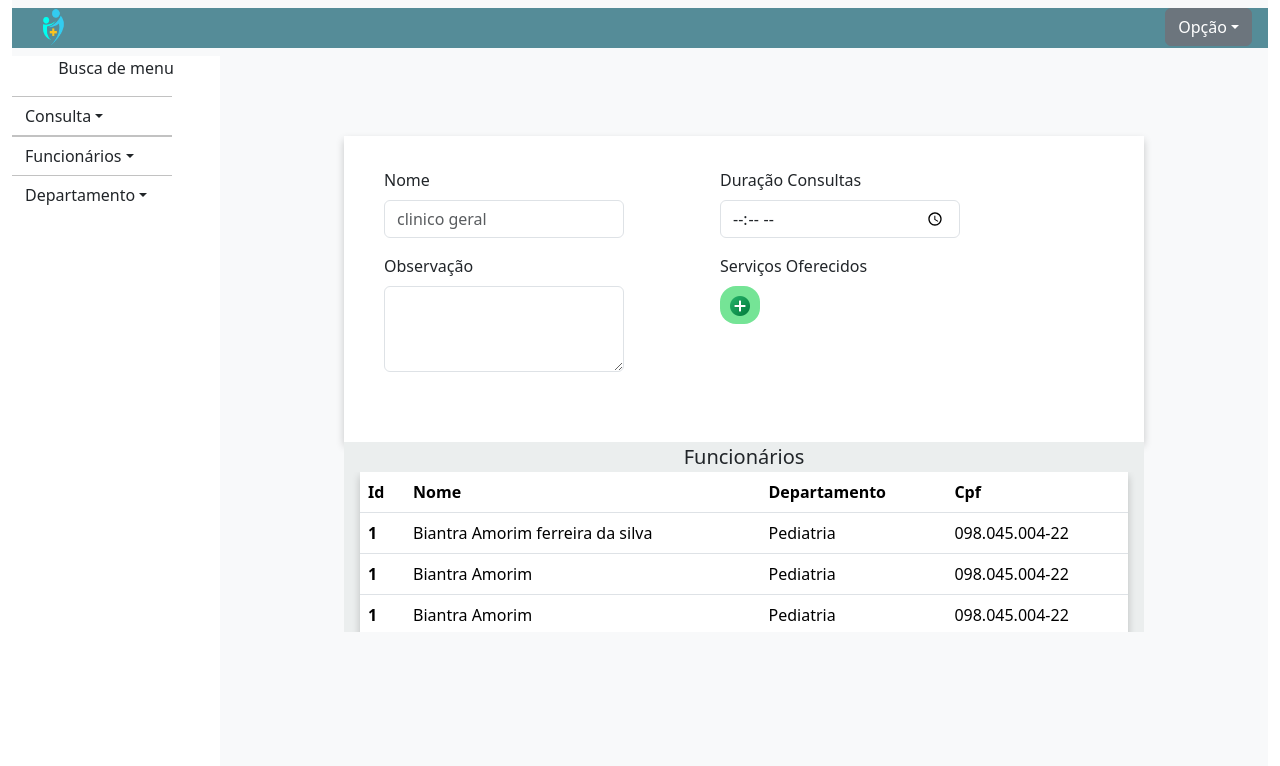
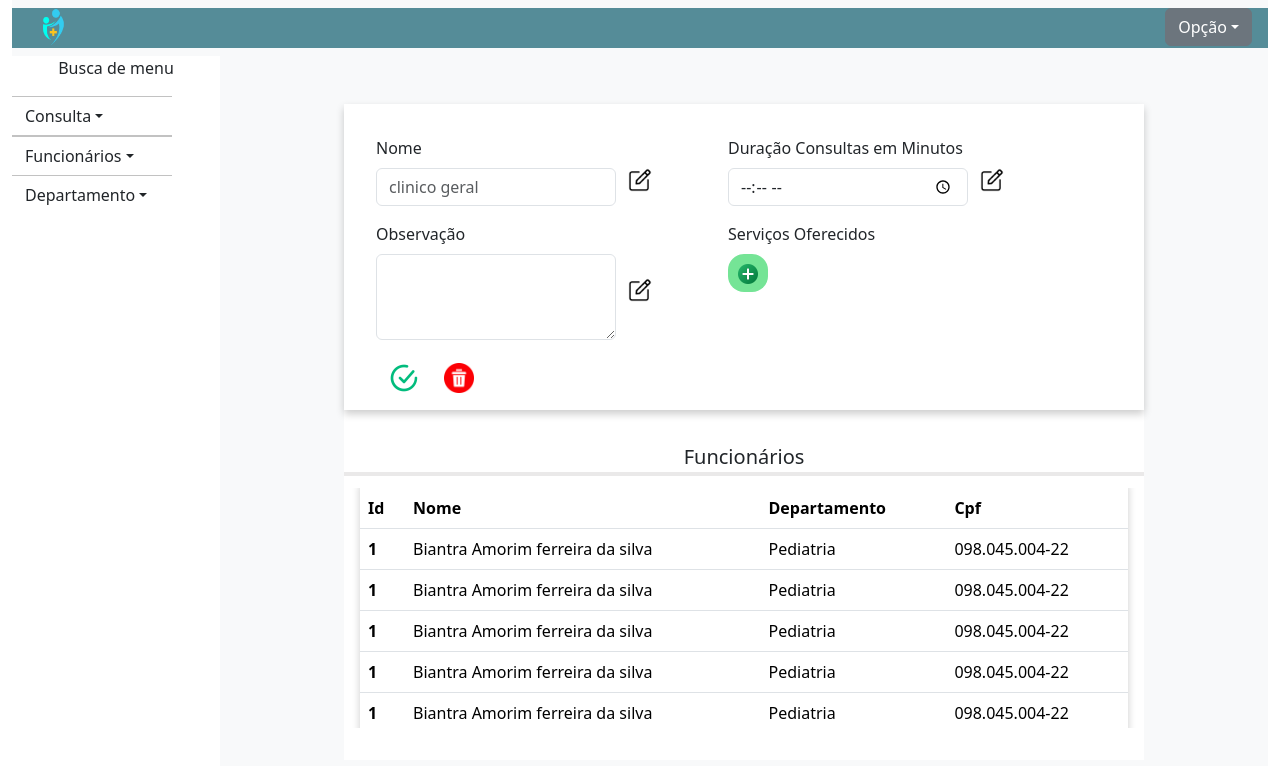
Before and after one commit to luizdaviDL/Ophthalmological_system, a React (Vite) app in the folder front2/app/: page /register in a window 1280 px wide. Shown: the top 766 px of the page. Built offline with nearby package versions, Linux system fonts and the light colour scheme.

Commit message:
integração frontend

```diff
--- a/front2/app/src/pages/admin/appointment/Register.jsx
+++ b/front2/app/src/pages/admin/appointment/Register.jsx
@@ -1,13 +1,28 @@
 import React, { useState, useRef } from 'react';
 
 const Register = () => {
+    const [name, setNome] = useState('');
+    const [observation, setObservation] = useState('');
+    const [timeDuration, settimeDuration] = useState('');
     const [inputs, setInputs] = useState([]); // Estado para armazenar os inputs
     const lastInputRef = useRef(null); // Ref para o último input adicionado
+    const [inputCounter, setInputCounter] = useState(0);
+
+    const handleName = (e)=>{
+        setNome(e.target.value);
+    };
+    const handletimeDuration = (e)=>{
+        settimeDuration(e.target.value);
+    };
+    const handleObservation = (e)=>{
+        setObservation(e.target.value);
+    };
 
     // Função para adicionar novos campos de input
     const addInput = () => {
         const newInput = { value: '', id: inputs.length, isDisabled: false };
         setInputs([...inputs, newInput]); // Adiciona um novo campo de input ao estado
+        setInputCounter(inputCounter+1);
 
         // Coloca o foco no último campo de input adicionado
         setTimeout(() => {
@@ -39,24 +54,83 @@ const Register = () => {
         setInputs(newInputs);
     };
 
+
+
+
+    const saveData = async () => {
+        const data = {
+            name,
+            observation,
+            timeDuration,
+            services: inputs.map(input => input.value).filter(value => value) // Filtra valores vazios
+        };
+
+        try {
+            const response = await fetch('http://localhost:8081/appointment', {
+                method: 'POST',
+                headers: {
+                    'Content-Type': 'application/json',
+                },
+                body: JSON.stringify(data),
+            });
+
+            if (!response.ok) {
+                throw new Error('Erro ao salvar os dados');
+            }
+
+            const result = await response.json();
+            console.log('Dados salvos com sucesso:', result);
+        } catch (error) {
+            console.error('Erro:', error);
+        }
+    };
+
+
+
     return (
         <div>
-            <div style={{ background: "rgb(255, 255, 255)", width: "50rem", marginTop: "5rem", display: "flex", gap: "6rem", justifyContent: "center", paddingTop: "2rem", boxShadow: "0 4px 8px rgba(0, 0, 0, 0.2)" }}>
+            <div style={{ background: "rgb(255, 255, 255)"}}>
+                <div style={{background: "rgb(255, 255, 255)", width: "50rem", marginTop: "3rem", display: "flex", gap: "4rem", justifyContent: "center", paddingTop: "2rem", boxShadow: "0 4px 8px rgba(0, 0, 0, 0.2)" }}>
                     <div>
+                        <div style={{display: "flex"}}>
                             <div className="mb-3">
                                 <label htmlFor="exampleFormControlInput1" className="form-label">Nome</label>
-                        <input style={{ width: "15rem" }} type="email" className="form-control" id="exampleFormControlInput1" placeholder="clinico geral" />
+                                <input onChange={handleName} style={{ width: "15rem" }} type="email" className="form-control" id="exampleFormControlInput1" placeholder="clinico geral" />
                             </div>
+                            <button  style={{ border: "none" }} type="button" className="btn">
+                                <img src="../src/icons/escrever.png" style={{ objectFit: "cover", width: "1.50rem", height: "1.50rem" }} />
+                            </button>
+                        </div>
+
+                        <div  style={{display: "flex"}}>
                             <div className="mb-3">
-                        <label htmlFor="exampleFormControlTextarea1" className="form-label">Observação</label>
-                        <textarea style={{ width: "15rem" }} className="form-control" id="exampleFormControlTextarea1" rows="3"></textarea>
+                                <label  htmlFor="exampleFormControlTextarea1" className="form-label">Observação</label>
+                                <textarea onChange={handleObservation} style={{ width: "15rem" }} className="form-control" id="exampleFormControlTextarea1" rows="3"></textarea>
+                            </div>
+                            <button  style={{ border: "none" }} type="button" className="btn">
+                                <img src="../src/icons/escrever.png" style={{ objectFit: "cover", width: "1.50rem", height: "1.50rem" }} />
+                            </button>
+                        </div>
+
+                        <div >
+                            <button onClick={saveData}  style={{ border: "none" }} type="button" className="btn">
+                                <img src="../src/icons/marca.png" style={{ objectFit: "cover", width: "2rem", height: "2rem" }} />
+                            </button>
+                            <button  style={{ border: "none" }} type="button" className="btn">
+                                <img src="../src/icons/excluir.png" style={{ objectFit: "cover", width: "1.90rem", height: "1.90rem" }} />
+                            </button>
                         </div>
                     </div>
 
                     <div>
+                        <div  style={{display: "flex"}}>
                             <div className="mb-3">
-                        <label htmlFor="exampleFormControlInput1" className="form-label">Duração Consultas</label>
-                        <input style={{ width: "15rem" }} type="time" className="form-control" id="exampleFormControlInput1" placeholder="clinico geral" />
+                                <label htmlFor="exampleFormControlInput1" className="form-label">Duração Consultas em Minutos</label>
+                                <input onChange={handletimeDuration} style={{ width: "15rem" }} type="time" className="form-control" id="exampleFormControlInput1" placeholder="clinico geral" />
+                            </div>
+                            <button  style={{ border: "none" }} type="button" className="btn">
+                                <img src="../src/icons/escrever.png" style={{ objectFit: "cover", width: "1.50rem", height: "1.50rem" }} />
+                            </button>
                         </div>
 
                         <div className="mb-3">
@@ -93,21 +167,20 @@ const Register = () => {
                             </div>
                         </div>
                     </div>
-
                 </div>
 
-            <div style={{background: "rgb(235, 238, 238)"}}>
-                <div style={{display: "flex", justifyContent: "center"}}>
+                <div style={{marginTop:"2rem", paddingBottom: "2rem"}}>
+                    <div style={{display: "flex", justifyContent: "center", boxShadow: "0 4px 0px rgba(150, 147, 147, 0.2)" }}>
                         <blockquote className="blockquote" style={{ margin: 0 }}>
-                        <p className="mb-0" style={{ margin: 0 }}>Funcionários</p>
+                            <p className="mb-0" style={{ margin: 0}}>Funcionários</p>
                         </blockquote>
                     </div>
 
-                <div id='clercksList' style={{ display: "flex", justifyContent:"center", height: "10rem", overflowY: "auto"}}>
+                    <div id='clercksList' style={{ display: "flex", justifyContent:"center", height: "15rem", marginTop:"1rem", overflowY: "auto"}}>
                         <div>
-                        <table class="table" style={{width: "48rem", boxShadow: "0 4px 8px rgba(0, 0, 0, 0.2)"}}>
+                            <table class="table" style={{width: "48rem", boxShadow: "0 -4px 8px rgba(0, 0, 0, 0.2)"}}>
                                 <thead>
-                                <tr>
+                                    <tr >
                                         <th  style={{ position: "sticky", top: 0, backgroundColor: "#fff", zIndex: 1 }} scope="col">Id</th>
                                         <th  style={{ position: "sticky", top: 0, backgroundColor: "#fff", zIndex: 1 }} scope="col">Nome</th>
                                         <th  style={{ position: "sticky", top: 0, backgroundColor: "#fff", zIndex: 1 }} scope="col">Departamento</th>
@@ -115,6 +188,30 @@ const Register = () => {
                                     </tr>
                                 </thead>
                                 <tbody>
+                                    <tr>
+                                        <th scope="row">1</th>
+                                        <td>Biantra Amorim ferreira da silva</td>
+                                        <td>Pediatria</td>
+                                        <td>098.045.004-22</td>
+                                    </tr>
+                                    <tr>
+                                        <th scope="row">1</th>
+                                        <td>Biantra Amorim ferreira da silva</td>
+                                        <td>Pediatria</td>
+                                        <td>098.045.004-22</td>
+                                    </tr>
+                                    <tr>
+                                        <th scope="row">1</th>
+                                        <td>Biantra Amorim ferreira da silva</td>
+                                        <td>Pediatria</td>
+                                        <td>098.045.004-22</td>
+                                    </tr>
+                                    <tr>
+                                        <th scope="row">1</th>
+                                        <td>Biantra Amorim ferreira da silva</td>
+                                        <td>Pediatria</td>
+                                        <td>098.045.004-22</td>
+                                    </tr>
                                     <tr>
                                         <th scope="row">1</th>
                                         <td>Biantra Amorim ferreira da silva</td>
@@ -163,6 +260,9 @@ const Register = () => {
                     </div>
                 </div>
 
+            </div>
+
+
 
         </div>
     );
```
Lines whose indentation alone changed are shown as unchanged.
